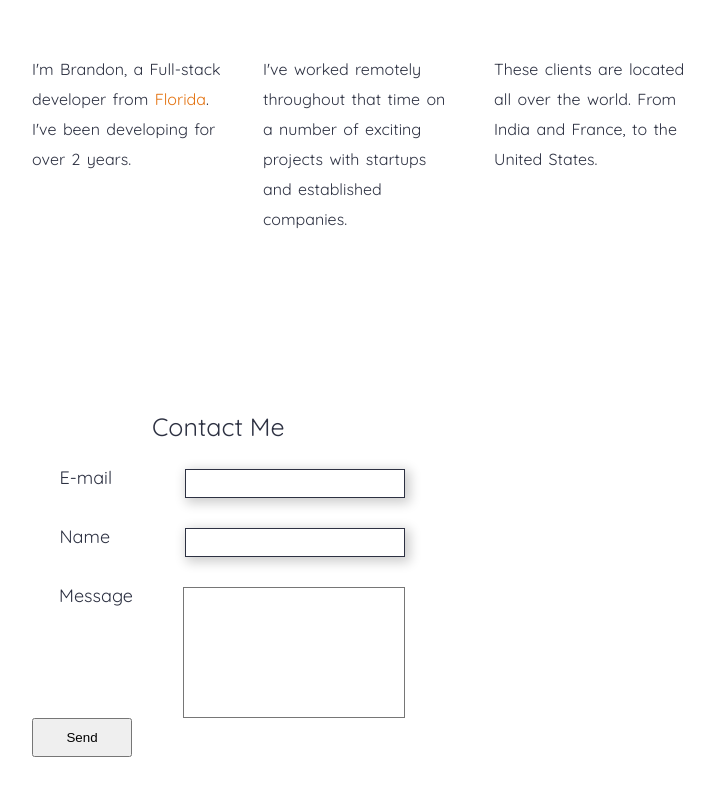
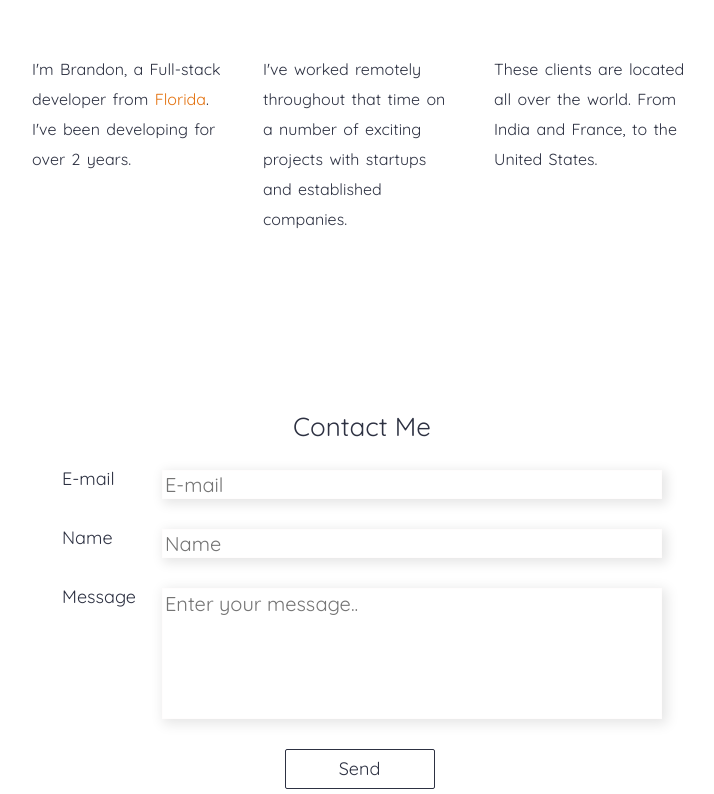
Before and after one commit to brandon-lent/My_Portfolio, a React (Create React App) app: page / in a window 1280 px wide. Shown: the part 257-1051 px from the top of the page, without its empty margins (278-992 px from the left). Before the commit the page ends 1014 px from the top, so only its background shows below. Built offline with nearby package versions, Linux system fonts and the light colour scheme.

Commit message:
Added contact page component

```diff
--- a/src/components/contact/Contact.tsx
+++ b/src/components/contact/Contact.tsx
@@ -8,17 +8,25 @@ export const Contact: React.FC<ContactProps> = ({}) => {
       <p>Contact Me</p>
       <div className="contact-input">
         <label htmlFor="email">E-mail</label>
-        <input id="email"></input>
+        <input placeholder="E-mail" id="email"></input>
       </div>
       <div className="contact-input">
         <label htmlFor="name">Name</label>
-        <input id="name"></input>
+        <input placeholder="Name" id="name"></input>
       </div>
       <div className="contact-input">
         <label htmlFor="message">Message</label>
-        <textarea rows={5} id="message"></textarea>
+        <textarea
+          placeholder="Enter your message.."
+          rows={5}
+          id="message"
+        ></textarea>
       </div>
-      <button>Send</button>
+      <div className="contact-input">
+        <button type="button" className="button button-outline">
+          Send
+        </button>
+      </div>
     </div>
   );
 };
--- a/src/components/pages/home/Home.tsx
+++ b/src/components/pages/home/Home.tsx
@@ -39,7 +39,7 @@ export const Home: React.FC<HomeProps> = ({}) => {
           </p>
         </section>
       </article>
-      <article>
+      <article className="contact-container">
         <Contact />
       </article>
     </div>
--- a/src/styles/contact.scss
+++ b/src/styles/contact.scss
@@ -2,44 +2,52 @@
   display: flex;
   flex-direction: column;
   margin-top: 18rem;
+  width: 70rem;
+  justify-content: center;
   p {
-    margin-left: 12rem;
-    font-size: 2.5rem;
+    font-size: 2.6rem;
+    text-align: center;
   }
-  button {
-    width: 10rem;
-    padding: 1rem;
-  }
+}
+.contact-container {
+  display: flex;
+  flex-direction: column;
+  align-items: center;
+  justify-content: center;
 }
 
 .contact-input {
   margin-top: 3rem;
   display: flex;
-  justify-content: space-around;
-  width: 400px;
+  justify-content: center;
 
   label {
     font-size: 1.8rem;
-
     width: 7rem;
+    margin-right: 3rem;
   }
 
   input {
     border-style: none;
-    border: 1px solid $font-color;
-
+    border: 1px solid rgba(#fce6e6, 0.1);
+    width: 50rem;
     font-family: $font-stack;
     font-size: 2rem;
 
-    -webkit-box-shadow: 3px 3px 12px 2px rgba(0, 0, 0, 0.38);
-    -moz-box-shadow: 3px 3px 12px 2px rgba(0, 0, 0, 0.2);
-    box-shadow: 3px 3px 12px 2px rgba(0, 0, 0, 0.2);
+    -webkit-box-shadow: 3px 3px 12px 2px rgba(0, 0, 0, 0.1);
+    -moz-box-shadow: 3px 3px 12px 2px rgba(0, 0, 0, 0.1);
+    box-shadow: 3px 3px 12px 2px rgba(0, 0, 0, 0.1);
   }
   textarea {
+    width: 50rem;
     border-style: ridge;
     resize: none;
     height: auto;
     font-family: $font-stack;
     font-size: 2rem;
+    border: 1px solid rgba(#fce6e6, 0.1);
+    -webkit-box-shadow: 3px 3px 12px 2px rgba(0, 0, 0, 0.1);
+    -moz-box-shadow: 3px 3px 12px 2px rgba(0, 0, 0, 0.1);
+    box-shadow: 3px 3px 12px 2px rgba(0, 0, 0, 0.1);
   }
 }
--- a/src/styles/global.scss
+++ b/src/styles/global.scss
@@ -38,3 +38,62 @@ a {
   text-decoration: none;
   color: $font-color;
 }
+/* Default button */
+.button {
+  display: inline-block;
+  box-sizing: border-box;
+
+  width: 15rem;
+  margin: 0 0.5rem 0.5rem 0;
+  padding: 1rem 1rem;
+  border: 0.075rem solid rgba(0, 0, 0, 0.1);
+  border-radius: 0.2rem;
+  background-color: #1098ad;
+  background-image: linear-gradient(
+    rgba(255, 255, 255, 0.2),
+    rgba(255, 255, 255, 0)
+  );
+  color: white;
+  text-decoration: none;
+  font-family: inherit;
+  font-size: inherit;
+  line-height: 1;
+  box-shadow: 0 0.075rem 0.1rem rgba(0, 0, 0, 0.15),
+    inset 0 0.075rem rgba(255, 255, 255, 0.3);
+}
+
+.button:hover,
+.button:focus {
+  border-color: rgba(0, 0, 0, 0.5);
+  background-image: linear-gradient(
+    rgba(255, 255, 255, 0.1),
+    rgba(0, 0, 0, 0.1)
+  );
+}
+
+.button:focus {
+  outline: 0.075rem dotted #bbb;
+  outline-offset: 0.2rem;
+}
+
+.button:active {
+  background-image: linear-gradient(rgba(0, 0, 0, 0.1), rgba(0, 0, 0, 0));
+  box-shadow: inset 0 0.075rem 0.1rem rgba(0, 0, 0, 0.2);
+}
+
+/* Outline button */
+.button-outline {
+  background-color: transparent;
+  background-image: none;
+  border-color: $font-color;
+  color: $font-color;
+  box-shadow: none;
+  font-size: 1.8rem;
+}
+
+.button-outline:hover,
+.button-outline:focus {
+  background-color: #61dafb;
+  background-image: none;
+  color: white;
+}
--- a/src/styles/navigation.scss
+++ b/src/styles/navigation.scss
@@ -2,6 +2,8 @@
   position: fixed;
   width: 100%;
   border-bottom: 1px solid rgba(0, 0, 0, 0.1);
+  background-color: rgba(#ffffff, 0.5);
+  backdrop-filter: blur(2px);
   display: flex;
   flex-direction: row;
   justify-content: space-between;
```
